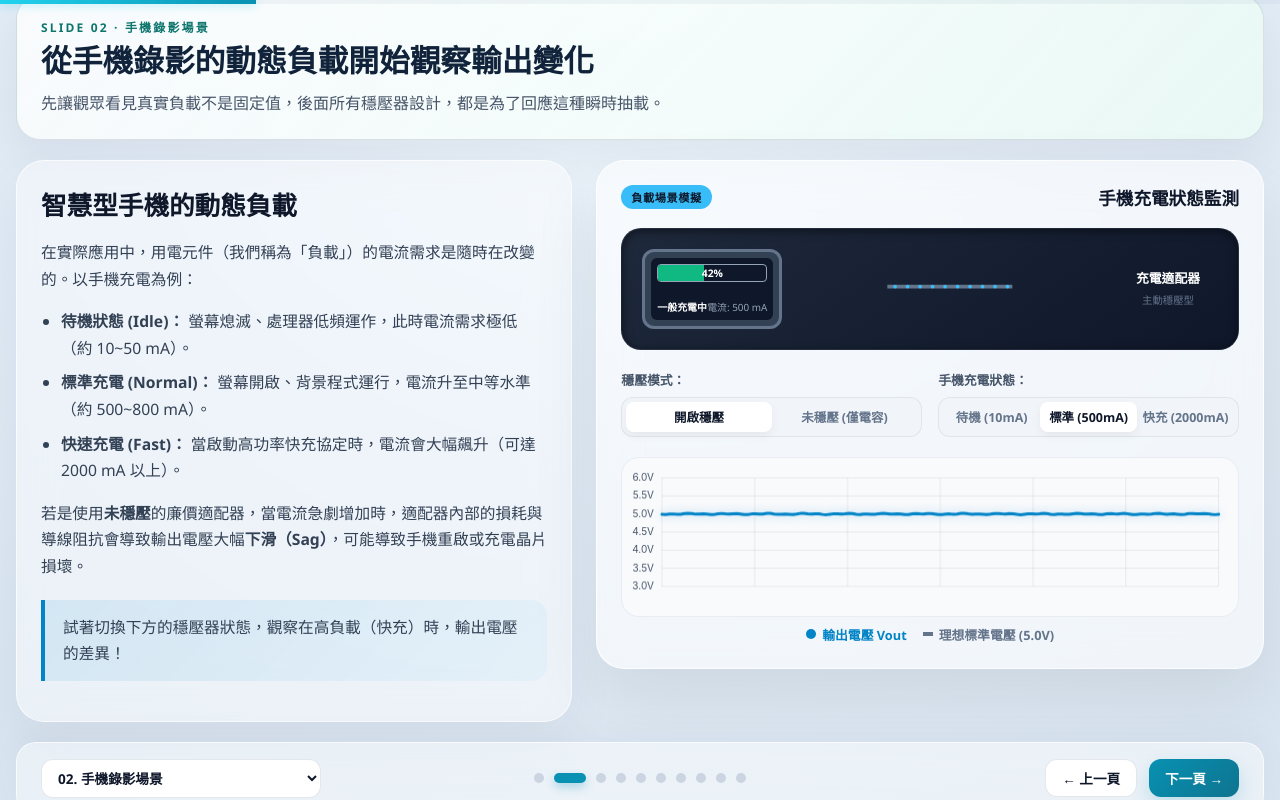
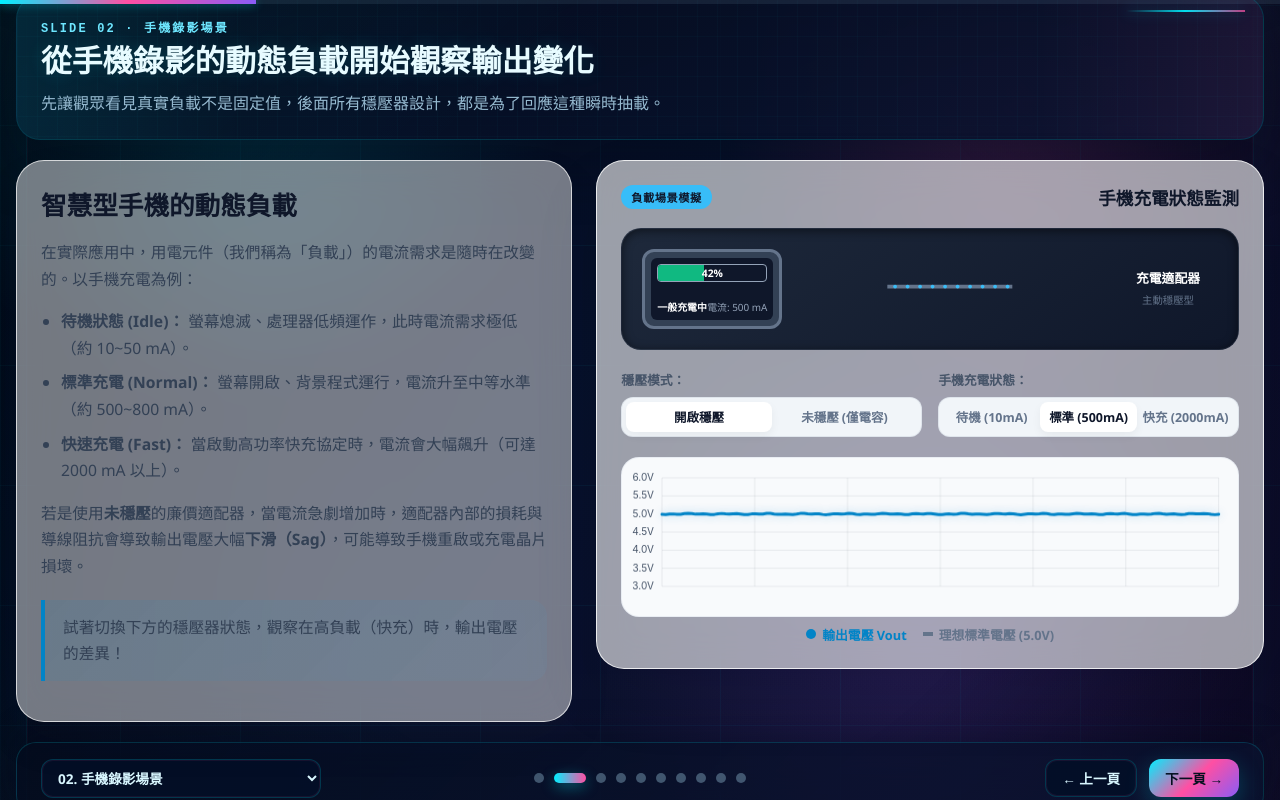
Before and after one commit to e1134171019/voltage-regulator-demo, a Vue app: page / in a window 1280 px wide. Both pictures are taken after a click on the button 580 px from the left and 854 px from the top of the page. Shown: the part 115-915 px from the top of the page. Built offline with nearby package versions, Linux system fonts and the light colour scheme.

Commit message:
Apply cyberpunk HUD styling to presentation

```diff
--- a/src/App.vue
+++ b/src/App.vue
@@ -7,20 +7,64 @@ import VoltageRegulatorPresentation from './views/VoltageRegulatorPresentation.v
 </script>
 
 <style scoped>
+:global(:root) {
+  --nova-bg-0: #020812;
+  --nova-bg-1: #07112a;
+  --nova-bg-2: #140a2d;
+  --nova-panel: rgba(6, 14, 34, 0.76);
+  --nova-panel-strong: rgba(4, 11, 28, 0.9);
+  --nova-border: rgba(0, 240, 255, 0.16);
+  --nova-border-strong: rgba(255, 79, 163, 0.22);
+  --nova-text: #d9f7ff;
+  --nova-text-dim: #84abc4;
+  --nova-cyan: #00f0ff;
+  --nova-pink: #ff4fa3;
+  --nova-violet: #8b5cf6;
+}
+
 :global(*) {
   box-sizing: border-box;
 }
 
 :global(html) {
-  color-scheme: light;
+  color-scheme: dark;
 }
 
 :global(body) {
   margin: 0;
   min-height: 100vh;
   font-family: Aptos, 'Segoe UI', 'Noto Sans TC', sans-serif;
-  background: radial-gradient(circle at top, #f5fbff 0%, #e4eef8 42%, #d7e3ef 100%);
-  color: #10233a;
+  background:
+    linear-gradient(rgba(0, 240, 255, 0.045) 1px, transparent 1px),
+    linear-gradient(90deg, rgba(0, 240, 255, 0.045) 1px, transparent 1px),
+    radial-gradient(circle at 18% 18%, rgba(0, 240, 255, 0.18), transparent 26%),
+    radial-gradient(circle at 80% 22%, rgba(255, 79, 163, 0.18), transparent 24%),
+    radial-gradient(circle at 72% 78%, rgba(139, 92, 246, 0.16), transparent 28%),
+    linear-gradient(125deg, var(--nova-bg-0) 0%, var(--nova-bg-1) 48%, var(--nova-bg-2) 100%);
+  background-size: 120px 120px, 120px 120px, auto, auto, auto, auto;
+  color: var(--nova-text);
+}
+
+:global(body::before) {
+  content: '';
+  position: fixed;
+  inset: 0;
+  pointer-events: none;
+  background:
+    linear-gradient(rgba(255, 255, 255, 0.02) 0%, transparent 18%, transparent 82%, rgba(255, 255, 255, 0.015) 100%),
+    linear-gradient(180deg, rgba(0, 0, 0, 0) 0%, rgba(1, 5, 16, 0.18) 100%);
+  mix-blend-mode: screen;
+  z-index: 0;
+}
+
+:global(body::after) {
+  content: '';
+  position: fixed;
+  inset: 0;
+  pointer-events: none;
+  background:
+    radial-gradient(circle at center, transparent 54%, rgba(1, 6, 18, 0.42) 100%);
+  z-index: 0;
 }
 
 :global(button),
--- a/src/components/presentation/PresentationModuleSlide.vue
+++ b/src/components/presentation/PresentationModuleSlide.vue
@@ -40,32 +40,67 @@ defineProps({
 }
 
 .slide-intro {
+  position: relative;
   padding: 22px 24px;
   border-radius: 24px;
-  border: 1px solid rgba(15, 23, 42, 0.12);
-  background: linear-gradient(135deg, rgba(255, 255, 255, 0.8), rgba(236, 253, 245, 0.72));
-  box-shadow: 0 20px 45px rgba(15, 23, 42, 0.06);
+  border: 1px solid rgba(0, 240, 255, 0.16);
+  background:
+    linear-gradient(135deg, rgba(0, 240, 255, 0.05), transparent 42%),
+    linear-gradient(160deg, rgba(4, 11, 28, 0.92), rgba(9, 19, 48, 0.84));
+  box-shadow: 0 24px 55px rgba(1, 8, 22, 0.36);
+  overflow: hidden;
+}
+
+.slide-intro::before {
+  content: '';
+  position: absolute;
+  inset: 0;
+  background:
+    linear-gradient(90deg, rgba(0, 240, 255, 0.08), transparent 18%, transparent 82%, rgba(255, 79, 163, 0.08)),
+    linear-gradient(rgba(0, 240, 255, 0.025) 1px, transparent 1px),
+    linear-gradient(90deg, rgba(0, 240, 255, 0.025) 1px, transparent 1px);
+  background-size: auto, 20px 20px, 20px 20px;
+  pointer-events: none;
+}
+
+.slide-intro::after {
+  content: '';
+  position: absolute;
+  top: 14px;
+  right: 18px;
+  width: 120px;
+  height: 2px;
+  background: linear-gradient(90deg, transparent, rgba(0, 240, 255, 0.92), rgba(255, 79, 163, 0.72));
+  box-shadow: 0 0 14px rgba(0, 240, 255, 0.32);
 }
 
 .slide-step {
+  position: relative;
+  z-index: 1;
   margin: 0 0 8px;
-  color: #0f766e;
+  color: #6ee7ff;
   font-size: 0.75rem;
   font-weight: 800;
   letter-spacing: 0.18em;
   text-transform: uppercase;
+  font-family: 'Courier New', monospace;
 }
 
 h2 {
+  position: relative;
+  z-index: 1;
   margin: 0;
-  color: #10233a;
+  color: #e7fbff;
   font-size: clamp(1.55rem, 2.4vw, 2.2rem);
   line-height: 1.1;
+  text-shadow: 0 0 18px rgba(0, 240, 255, 0.14);
 }
 
 .slide-summary {
+  position: relative;
+  z-index: 1;
   margin: 12px 0 0;
-  color: #475569;
+  color: #96bad0;
   line-height: 1.7;
 }
 
--- a/src/components/presentation/slides/Slide01Opening.vue
+++ b/src/components/presentation/slides/Slide01Opening.vue
@@ -31,10 +31,11 @@ import openingVisual from '../../../../46faf0f1-dc28-4f71-a8ec-72fb0e94d456.png'
 
 h2 {
   margin: 0;
-  color: #10233a;
+  color: #d9f7ff;
   font-size: clamp(2rem, 4vw, 3.2rem);
   line-height: 1.05;
   text-align: left;
+  text-shadow: 0 0 18px rgba(0, 240, 255, 0.22);
 }
 
 .image-frame {
--- a/src/views/VoltageRegulatorPresentation.vue
+++ b/src/views/VoltageRegulatorPresentation.vue
@@ -135,6 +135,7 @@ onUnmounted(() => {
 
 <style scoped>
 .presentation-container {
+  position: relative;
   width: min(1500px, calc(100% - 32px));
   margin: 0 auto;
   min-height: 100vh;
@@ -143,6 +144,19 @@ onUnmounted(() => {
   justify-content: space-between;
   padding: 24px 0;
   gap: 20px;
+  z-index: 1;
+}
+
+.presentation-container::before {
+  content: '';
+  position: absolute;
+  inset: 14px 10px;
+  border: 1px solid rgba(0, 240, 255, 0.08);
+  border-radius: 28px;
+  pointer-events: none;
+  box-shadow:
+    inset 0 0 0 1px rgba(255, 79, 163, 0.04),
+    0 0 80px rgba(0, 240, 255, 0.05);
 }
 
 /* Header */
@@ -151,25 +165,26 @@ onUnmounted(() => {
   justify-content: flex-end;
   align-items: center;
   padding: 16px 28px;
-  background: rgba(255, 255, 255, 0.45);
+  background: linear-gradient(135deg, rgba(4, 12, 30, 0.76), rgba(9, 19, 48, 0.68));
   backdrop-filter: blur(20px);
-  border: 1px solid rgba(255, 255, 255, 0.7);
+  border: 1px solid var(--nova-border);
   border-radius: 20px;
-  box-shadow: 0 10px 30px rgba(30, 41, 59, 0.03);
+  box-shadow: 0 18px 40px rgba(1, 8, 22, 0.38);
 }
 
 .slide-indicator {
   font-size: 0.8rem;
-  color: #64748b;
-  font-weight: 500;
-  background: #f1f5f9;
+  color: var(--nova-text-dim);
+  font-weight: 600;
+  background: rgba(5, 18, 44, 0.88);
   padding: 6px 12px;
   border-radius: 99px;
-  border: 1px solid rgba(148, 163, 184, 0.15);
+  border: 1px solid rgba(0, 240, 255, 0.14);
+  box-shadow: inset 0 0 0 1px rgba(255, 79, 163, 0.08);
 }
 
 .slide-indicator strong {
-  color: #0f172a;
+  color: var(--nova-text);
   font-weight: 800;
 }
 
@@ -180,6 +195,8 @@ onUnmounted(() => {
   display: flex;
   flex-direction: column;
   justify-content: center;
+  position: relative;
+  z-index: 1;
 }
 
 /* Footer Controls */
@@ -188,17 +205,17 @@ onUnmounted(() => {
   grid-template-columns: 1.2fr 2fr 1.2fr;
   align-items: center;
   padding: 16px 24px;
-  background: rgba(255, 255, 255, 0.45);
+  background: linear-gradient(135deg, rgba(4, 12, 30, 0.76), rgba(9, 19, 48, 0.68));
   backdrop-filter: blur(20px);
-  border: 1px solid rgba(255, 255, 255, 0.7);
+  border: 1px solid var(--nova-border);
   border-radius: 20px;
-  box-shadow: 0 -10px 30px rgba(30, 41, 59, 0.03);
+  box-shadow: 0 -12px 30px rgba(1, 8, 22, 0.28);
 }
 
 .slide-dropdown {
-  background: #fff;
-  border: 1px solid rgba(148, 163, 184, 0.25);
-  color: #0f172a;
+  background: rgba(4, 16, 40, 0.92);
+  border: 1px solid rgba(0, 240, 255, 0.18);
+  color: var(--nova-text);
   font-weight: 700;
   font-size: 0.85rem;
   padding: 8px 12px;
@@ -207,11 +224,12 @@ onUnmounted(() => {
   cursor: pointer;
   max-width: 280px;
   width: 100%;
+  box-shadow: inset 0 0 0 1px rgba(255, 79, 163, 0.08);
 }
 
 .slide-dropdown:focus {
-  border-color: #0891b2;
-  box-shadow: 0 0 0 3px rgba(8, 145, 178, 0.1);
+  border-color: var(--nova-cyan);
+  box-shadow: 0 0 0 3px rgba(0, 240, 255, 0.14);
 }
 
 /* Progress Dots */
@@ -226,21 +244,21 @@ onUnmounted(() => {
   height: 10px;
   border-radius: 99px;
   border: none;
-  background: #cbd5e1;
+  background: rgba(132, 171, 196, 0.45);
   cursor: pointer;
   padding: 0;
   transition: all 0.25s ease;
 }
 
 .dot-btn:hover {
-  background: #94a3b8;
+  background: rgba(0, 240, 255, 0.65);
   transform: scale(1.2);
 }
 
 .dot-btn.active {
   width: 32px;
-  background: #0891b2;
-  box-shadow: 0 4px 10px rgba(8, 145, 178, 0.3);
+  background: linear-gradient(90deg, var(--nova-cyan), var(--nova-pink));
+  box-shadow: 0 4px 14px rgba(0, 240, 255, 0.35);
 }
 
 /* Navigation Buttons */
@@ -251,32 +269,33 @@ onUnmounted(() => {
 }
 
 .nav-btn {
-  border: 1px solid rgba(148, 163, 184, 0.25);
-  background: #fff;
-  color: #0f172a;
+  border: 1px solid rgba(0, 240, 255, 0.18);
+  background: rgba(4, 16, 40, 0.92);
+  color: var(--nova-text);
   font-weight: 700;
   padding: 8px 16px;
   border-radius: 12px;
   cursor: pointer;
   font-size: 0.85rem;
   transition: all 0.25s ease;
+  box-shadow: inset 0 0 0 1px rgba(255, 79, 163, 0.08);
 }
 
 .nav-btn:not(:disabled):hover {
-  border-color: #0891b2;
-  color: #0891b2;
+  border-color: var(--nova-cyan);
+  color: var(--nova-cyan);
   transform: translateY(-1px);
 }
 
 .nav-btn.next {
-  background: linear-gradient(135deg, #0891b2 0%, #0e7490 100%);
-  color: #fff;
+  background: linear-gradient(135deg, var(--nova-cyan) 0%, var(--nova-pink) 52%, var(--nova-violet) 100%);
+  color: #04101f;
   border: none;
-  box-shadow: 0 8px 20px rgba(8, 145, 178, 0.2);
+  box-shadow: 0 8px 24px rgba(0, 240, 255, 0.24);
 }
 
 .nav-btn.next:not(:disabled):hover {
-  box-shadow: 0 12px 25px rgba(8, 145, 178, 0.35);
+  box-shadow: 0 12px 28px rgba(255, 79, 163, 0.3);
   transform: translateY(-2px);
 }
 
@@ -292,15 +311,15 @@ onUnmounted(() => {
   left: 0;
   width: 100%;
   height: 4px;
-  background: rgba(148, 163, 184, 0.1);
+  background: rgba(132, 171, 196, 0.12);
   z-index: 1000;
 }
 
 .progress-bar-fill {
   height: 100%;
-  background: linear-gradient(90deg, #22d3ee, #0891b2);
+  background: linear-gradient(90deg, var(--nova-cyan), var(--nova-pink), var(--nova-violet));
   transition: width 0.3s ease;
-  box-shadow: 0 1px 8px rgba(34, 211, 238, 0.4);
+  box-shadow: 0 1px 10px rgba(0, 240, 255, 0.42);
 }
 
 /* Transitions: Slide Fade */
```
